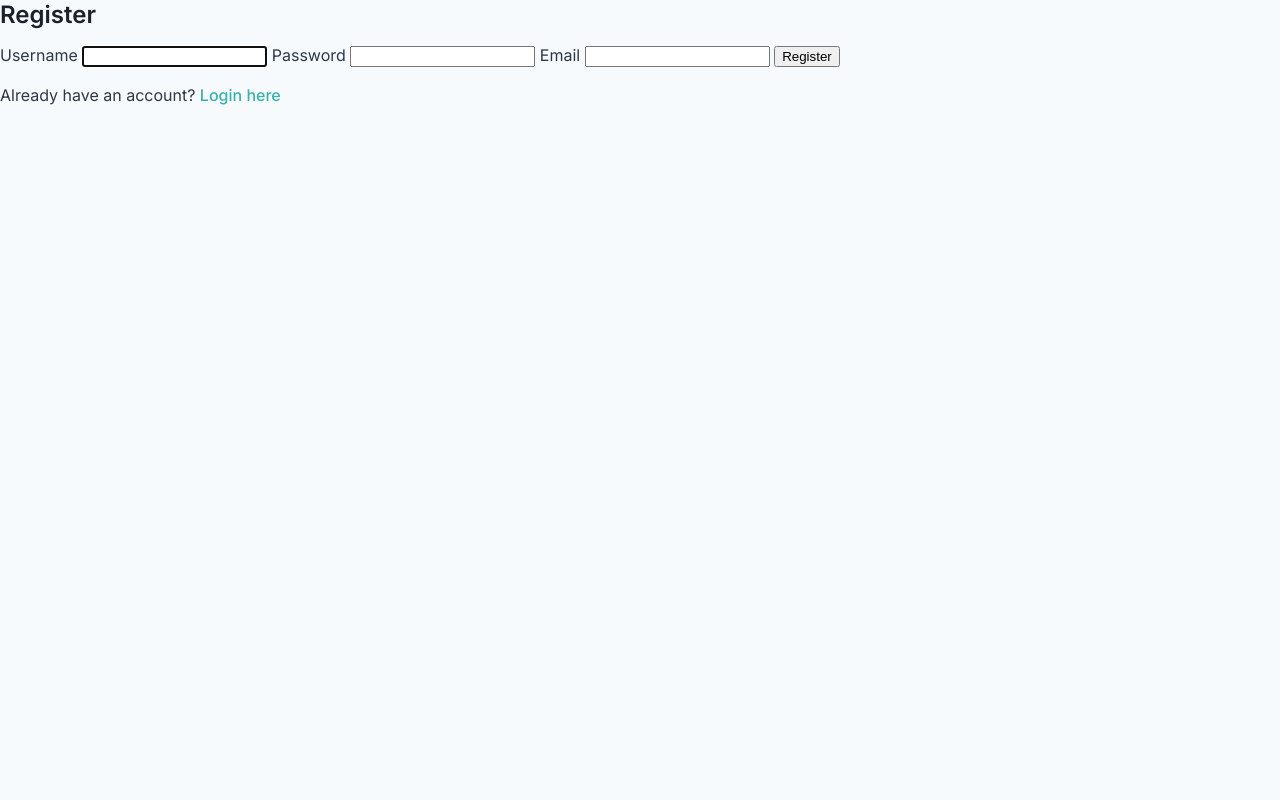
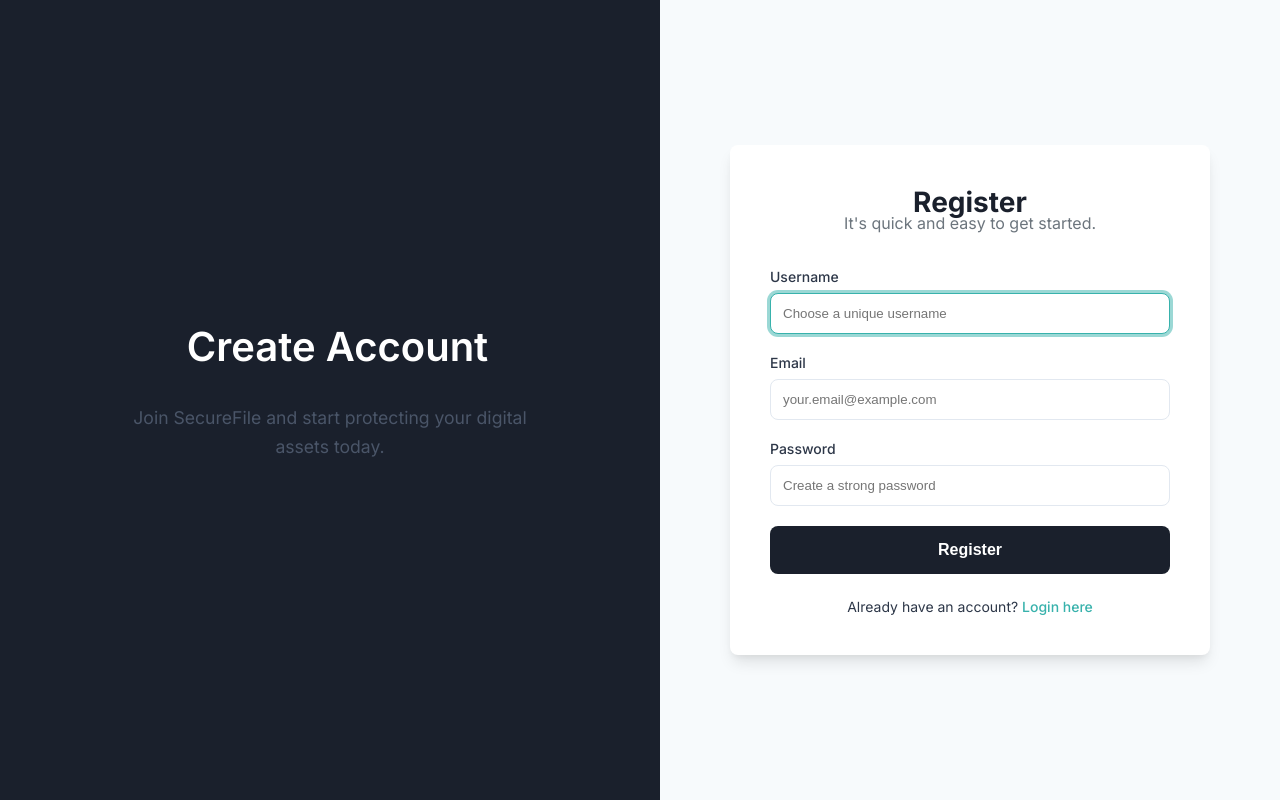
Before and after one commit to ROHITSINGHB/Secure-File-Encryption-System, a Flask app: page /register in a window 1280 px wide. Run offline with Flask 3, Linux system fonts and the light colour scheme.

Commit message:
Update register.html

```diff
--- a/templates/register.html
+++ b/templates/register.html
@@ -1,20 +1,34 @@
 {% extends "base.html" %}
 {% block title %}Register{% endblock %}
+
 {% block content %}
-<section class="form-section">
-  <h2>Register</h2>
-  <form method="POST" id="registerForm">
-    <label for="username">Username</label>
-    <input type="text" name="username" id="username" required autofocus />
+<div class="auth-layout">
+    <div class="auth-left-panel">
+        <h1><i class="fas fa-user-plus icon"></i> Create Account</h1>
+        <p>Join SecureFile and start protecting your digital assets today.</p>
+    </div>
+    <div class="auth-right-panel">
+        <div class="auth-form-card">
+            <h2>Register</h2>
+            <p style="text-align: center; margin-top: -1rem; margin-bottom: 2rem; color: #6c757d;">
+               It's quick and easy to get started.
+            </p>
+            <form method="POST" id="registerForm">
+                <label for="username">Username</label>
+                <input type="text" name="username" id="username" required autofocus placeholder="Choose a unique username" />
 
-    <label for="password">Password</label>
-    <input type="password" name="password" id="password" required />
+                <label for="email">Email</label>
+                <input type="email" name="email" id="email" required placeholder="your.email@example.com"/>
 
-    <label for="email">Email</label>
-    <input type="email" name="email" id="email" required />
+                <label for="password">Password</label>
+                <input type="password" name="password" id="password" required placeholder="Create a strong password"/>
 
-    <button type="submit">Register</button>
-  </form>
-  <p>Already have an account? <a href="{{ url_for('login') }}">Login here</a></p>
-</section>
+                <button type="submit" id="registerButton">Register</button>
+            </form>
+            <div class="links">
+                Already have an account? <a href="{{ url_for('login') }}">Login here</a>
+            </div>
+        </div>
+    </div>
+</div>
 {% endblock %}
```
